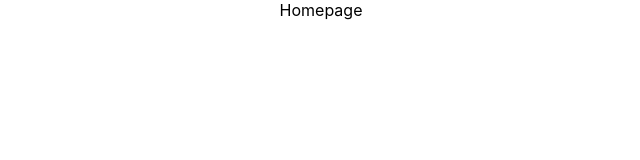
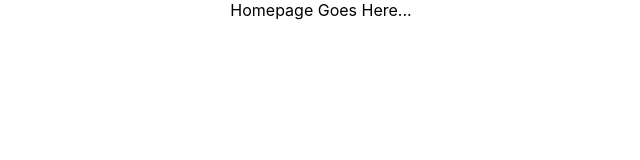
Before and after one commit to Udeme98/Meta-capstone-project, a React (Create React App) app: page / in a window 1280 px wide. Shown: the top 160 px of the page, without its empty margins (319-959 px from the left). Built offline with nearby package versions, Linux system fonts and the light colour scheme.

Commit message:
App.js files

```diff
--- a/src/App.js
+++ b/src/App.js
@@ -1,7 +1,7 @@
 import "./App.css";
 
 function App() {
-  return <div className="App">Homepage</div>;
+  return <div className="App">Homepage Goes Here...</div>;
 }
 
 export default App;
```
